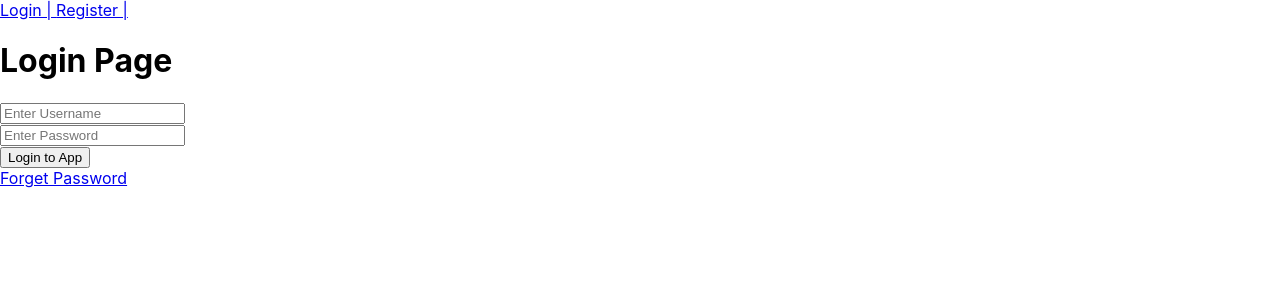
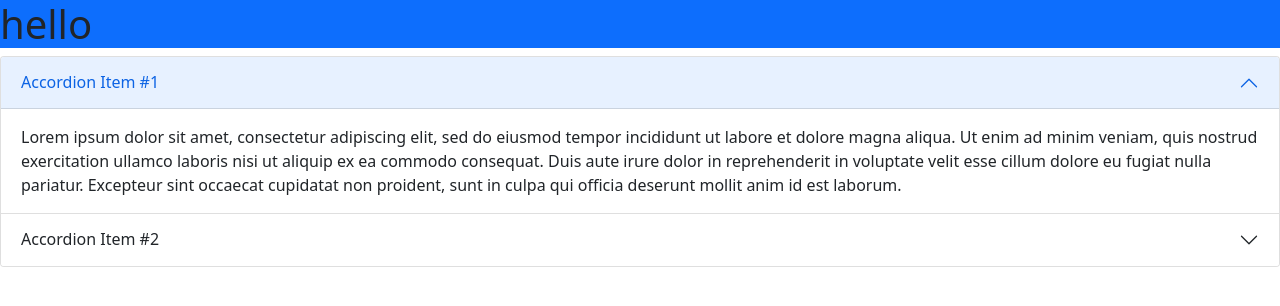
Before and after one commit to Patkalhrishikesh/mini-project, a React (Create React App) app: page / in a window 1280 px wide. Shown: the top 306 px of the page. Built offline with nearby package versions, Linux system fonts and the light colour scheme.

Commit message:
react boot strap alert

```diff
--- a/package.json
+++ b/package.json
@@ -6,7 +6,9 @@
     "@testing-library/jest-dom": "^5.16.1",
     "@testing-library/react": "^12.1.2",
     "@testing-library/user-event": "^13.5.0",
+    "bootstrap": "^5.1.3",
     "react": "^17.0.2",
+    "react-bootstrap": "^2.1.1",
     "react-dom": "^17.0.2",
     "react-router-dom": "^6.2.1",
     "react-scripts": "5.0.0",
--- a/src/App.js
+++ b/src/App.js
@@ -1,107 +1,34 @@
-import { useState } from "react";
-import {
-  BrowserRouter,
-  Link,
-  Route,
-  Routes,
-  useNavigate,
-  useParams,
-  useLocation,
-} from "react-router-dom";
-
+import { Accordion } from "react-bootstrap";
 export default function App() {
-  let preLoginList = ["/", "/login", "/register", "/forget-password"];
-  let location = useLocation();
-
   return (
-    <>
-      {/** Link is Secondary */}
-      {preLoginList.includes(location.pathname) ? (
-        <div>
-          <Link to="/login">Login | </Link>
-          <Link to="/register">Register |</Link>
-        </div>
-      ) : (
-        <div>
-          <Link to="/welcome-home">Home | </Link>
-          <Link to="/explore">Expore | </Link>
-          <Link to="/messages">Messages </Link>
-        </div>
-      )}
-
-      <Routes>
-        <Route path="/" element={<Login />} />
-        <Route path="/login" element={<Login />} />
-        <Route path="/register" element={<Register />} />
-        <Route path="/forget-password" element={<ForgetPassword />} />
-
-        <Route path="/welcome-home" element={<WelcomeHome />} />
-        <Route path="/explore" element={<Explore />} />
-        <Route path="/messages" element={<Messages />} />
-      </Routes>
-    </>
-  );
-}
-
-function Login() {
-  // SPECIAL FUNCTION :: HOOKS :: use...
-  let navigate = useNavigate();
-
-  const authenticate = () => {
-    // ....
-    navigate("/welcome-home");
-  };
-
-  return (
-    <div>
-      <h1>Login Page</h1>
-      <div>
-        <div>
-          <input type="text" placeholder="Enter Username" />
-        </div>
-        <div>
-          <input type="password" placeholder="Enter Password" />
-        </div>
-        <div>
-          <input type="button" value="Login to App" onClick={authenticate} />
-        </div>
-        <Link to="/forget-password">Forget Password</Link>
-      </div>
+    <div className="">
+      <h1 className="bg-primary">hello</h1>
+      <Accordion defaultActiveKey="0">
+        <Accordion.Item eventKey="0">
+          <Accordion.Header>Accordion Item #1</Accordion.Header>
+          <Accordion.Body>
+            Lorem ipsum dolor sit amet, consectetur adipiscing elit, sed do
+            eiusmod tempor incididunt ut labore et dolore magna aliqua. Ut enim
+            ad minim veniam, quis nostrud exercitation ullamco laboris nisi ut
+            aliquip ex ea commodo consequat. Duis aute irure dolor in
+            reprehenderit in voluptate velit esse cillum dolore eu fugiat nulla
+            pariatur. Excepteur sint occaecat cupidatat non proident, sunt in
+            culpa qui officia deserunt mollit anim id est laborum.
+          </Accordion.Body>
+        </Accordion.Item>
+        <Accordion.Item eventKey="1">
+          <Accordion.Header>Accordion Item #2</Accordion.Header>
+          <Accordion.Body>
+            Lorem ipsum dolor sit amet, consectetur adipiscing elit, sed do
+            eiusmod tempor incididunt ut labore et dolore magna aliqua. Ut enim
+            ad minim veniam, quis nostrud exercitation ullamco laboris nisi ut
+            aliquip ex ea commodo consequat. Duis aute irure dolor in
+            reprehenderit in voluptate velit esse cillum dolore eu fugiat nulla
+            pariatur. Excepteur sint occaecat cupidatat non proident, sunt in
+            culpa qui officia deserunt mollit anim id est laborum.
+          </Accordion.Body>
+        </Accordion.Item>
+      </Accordion>
     </div>
   );
 }
-
-function Register() {
-  return <div>Reigster Page</div>;
-}
-
-function ForgetPassword() {
-  return (
-    <div>
-      <h1>UI For Forget Password</h1>
-    </div>
-  );
-}
-
-function WelcomeHome() {
-  let navigate = useNavigate();
-
-  const signOut = () => {
-    navigate("/login");
-  };
-
-  return (
-    <div>
-      <h1>Welcome home</h1>
-      <button onClick={signOut}>Sign Out</button>
-    </div>
-  );
-}
-
-function Explore() {
-  return <h1>Explore Page</h1>;
-}
-
-function Messages() {
-  return <h1>Messages Page</h1>;
-}
--- a/src/index.js
+++ b/src/index.js
@@ -4,6 +4,7 @@
 import App from "./App";
 import reportWebVitals from "./reportWebVitals";
 import { BrowserRouter } from "react-router-dom";
+import "bootstrap/dist/css/bootstrap.min.css";
 
 ReactDOM.render(
   <BrowserRouter>
```
Also changed, not shown: 1 other file (tests, documents, lock files or other folders).
